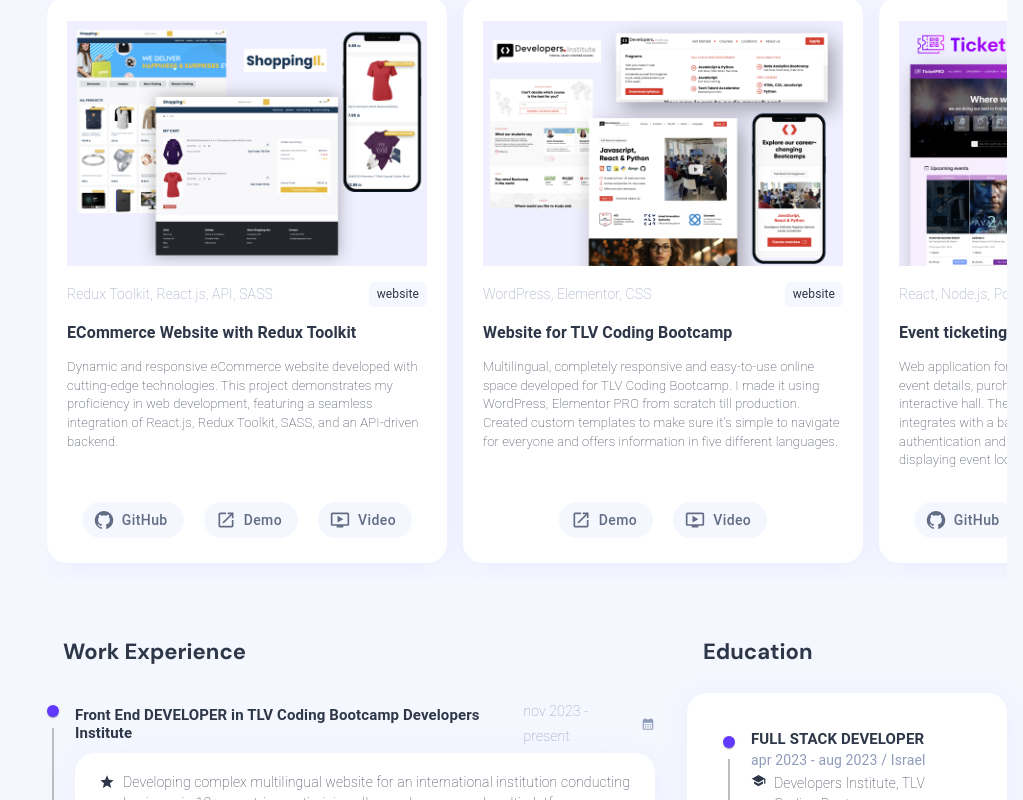
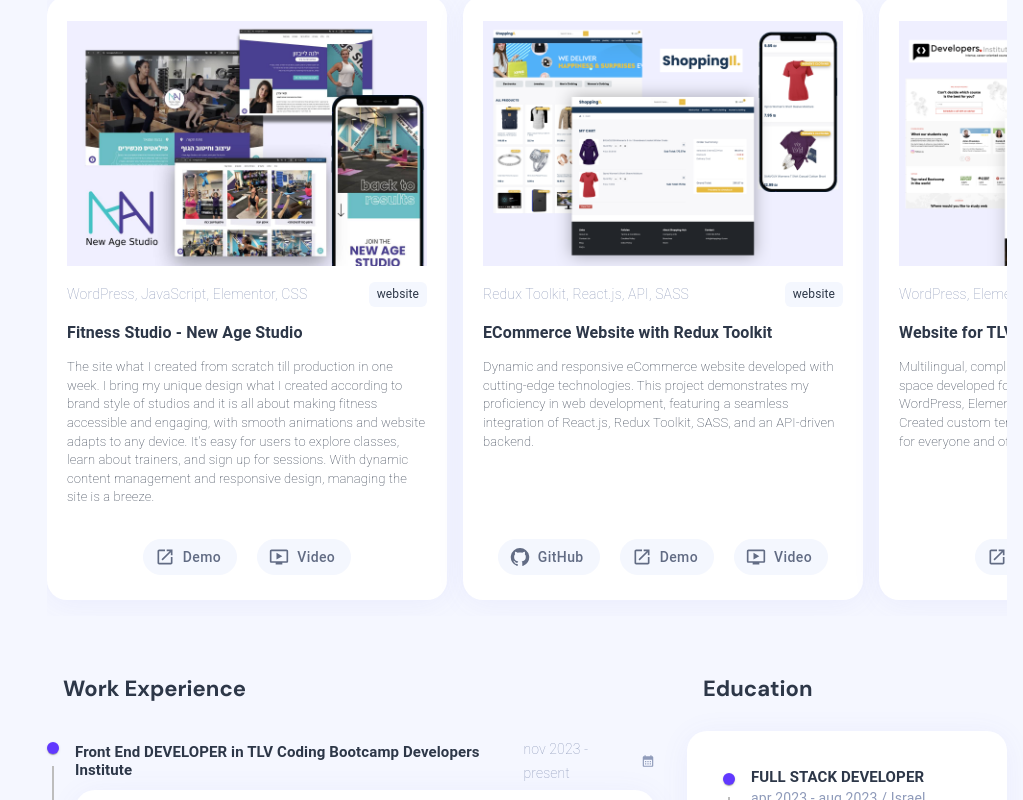
Before and after one commit to IlonaSkargovskaia/folio, a React (Create React App) app: page / in a window 1280 px wide. Shown: the part 903-1703 px from the top of the page, without its empty margins (257-1280 px from the left). Built offline with nearby package versions, Linux system fonts and the light colour scheme.

Commit message:
feat: add new project

```diff
--- a/src/projectsData.js
+++ b/src/projectsData.js
@@ -7,6 +7,7 @@ import img6 from './assets/images/6.png'
 import img7 from './assets/images/7.png'
 import img8 from './assets/images/8.png'
 import img9 from './assets/images/9.png'
+import img10 from './assets/images/10.jpg'
 
 import vid1 from './assets/videos/ecommerce.mp4'
 import vid2 from './assets/videos/music.mp4'
@@ -17,9 +18,21 @@ import vid6 from './assets/videos/icheckin-landing.mp4'
 import vid7 from './assets/videos/chat.mp4'
 import vid8 from './assets/videos/ticketpro.mp4'
 import vid9 from './assets/videos/devinst.mp4'
+import vid10 from './assets/videos/pilates.mp4'
 
 
 export const projectsData = [
+    {
+        id: 1,
+        title: "Fitness Studio - New Age Studio",
+        image: img10,
+        languages: ["WordPress", "JavaScript", "Elementor", "CSS"],
+        category: "Website",
+        description: "The site what I created from scratch till production in one week. I bring my unique design what I created according to brand style of studios and it is all about making fitness accessible and engaging, with smooth animations and website adapts to any device. It's easy for users to explore classes, learn about trainers, and sign up for sessions. With dynamic content management and responsive design, managing the site is a breeze.",
+        // githubLink: "https://github.com/IlonaSkargovskaia/ecommerce",
+        liveDemoLink: "https://newagestudio.co.il/",
+        video: vid10
+    },
     {
         id: 1,
         title: "ECommerce Website with Redux Toolkit",
```
Also changed, not shown: src/assets/images/10.jpg (added), 1 other file (tests, documents, lock files or other folders).
